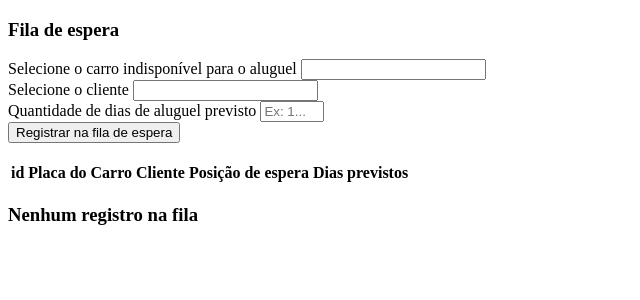
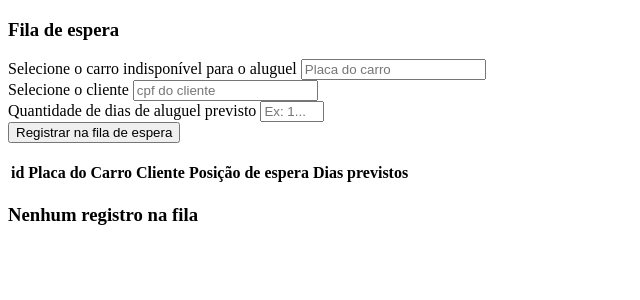
Before and after one commit to jonetu/htdocs, a PHP site: page /Views/pages/filaEspera.php in a window 1280 px wide. Shown: the top 300 px of the page, without its empty margins (0-640 px from the left). Run offline with PHP 8.4, Linux system fonts and the light colour scheme; the template is opened without the code that fills it, so the values that code supplies are empty.

Commit message:
required

```diff
--- a/php_aluguel_de_veiculos/Views/pages/filaEspera.php
+++ b/php_aluguel_de_veiculos/Views/pages/filaEspera.php
@@ -15,7 +15,7 @@
 
             <div class="form-group">
                 <label for="exampleFormControlInput1">Selecione o carro indisponível para o aluguel</label>
-                <input list="carros" name="carros" class="form-control" />
+                <input list="carros" name="carros" class="form-control" placeholder="Placa do carro"/>
                 <datalist id="carros" name="carros">
                     <?php
                     //resgatar as informacoes de todos os carros
@@ -33,7 +33,7 @@
 
             <div class="form-group">
                 <label for="exampleFormControlInput1">Selecione o cliente</label>
-                <input list="clientes" name="clientes" class="form-control" />
+                <input list="clientes" name="clientes" class="form-control" required placeholder="cpf do cliente"/>
                 <datalist id="clientes" name="clientes">
                     <?php
                     $clientes = $parameter['clientes'];
@@ -46,7 +46,7 @@
             </div>
             <div class="form-group">
                 <label for="exampleFormControlInput1">Quantidade de dias de aluguel previsto</label>
-                <input type="number" class="form-control" name="diasDeAluguel" min="1" max="120" placeholder="Ex: 1...120">
+                <input type="number" class="form-control" name="diasDeAluguel" required min="1" max="120" placeholder="Ex: 1...120">
             </div>
 
             <div class="container d-flex justify-content-center">
```
